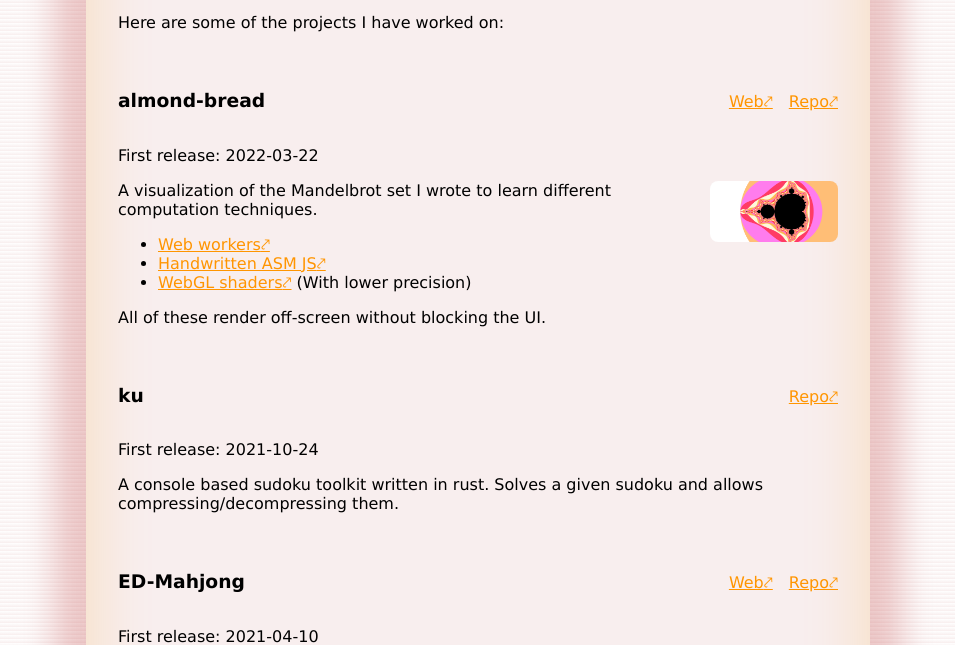
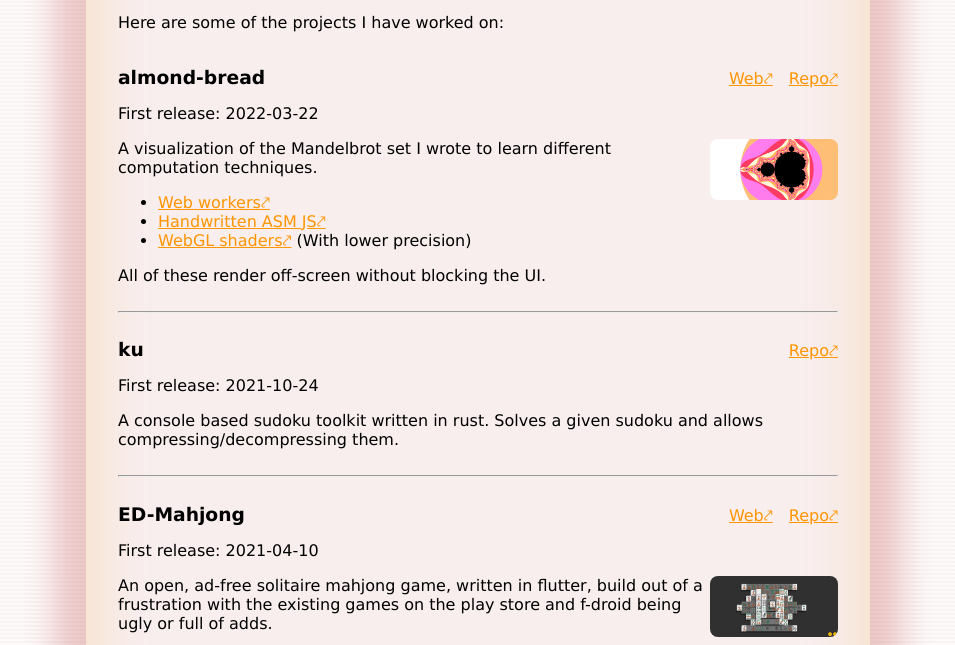
Before and after one commit to edave64/xcvbnm.org, an Astro site: page /projects in a window 1280 px wide. Shown: the part 185-830 px from the top of the page, without its empty margins (162-1117 px from the left). Built offline with nearby package versions, Linux system fonts and the light colour scheme; Astro itself is replaced by a stand-in of ours.

Commit message:
Improved project listing

```diff
--- a/src/pages/projects/index.astro
+++ b/src/pages/projects/index.astro
@@ -33,8 +33,13 @@ const projects = await Promise.all(
 			p {
 				clear: both;
 			}
+
+			hr {
+				margin-top:26px;
+			}
+
 			h3 {
-				margin-top: 42px;
+				margin-bottom: 0px;
 			}
 
 			header {
@@ -56,8 +61,10 @@ const projects = await Promise.all(
 		<main>
 				<p>Here are some of the projects I have worked on:</p>
 				{
-					projects.map((post) => {
-						return <section>
+					projects.map((post, i) => {
+						return <>
+							{ i > 0 ? <hr /> : <></> }
+							<section>
 								<header>
 									<h3>{post.data.name}</h3>
 									{ post.data.home ? (
@@ -86,6 +93,7 @@ const projects = await Promise.all(
 									<post.Content />
 								</p>
 							</section>
+						</>
 					})
 				}
 
```
Lines whose indentation alone changed are shown as unchanged.
